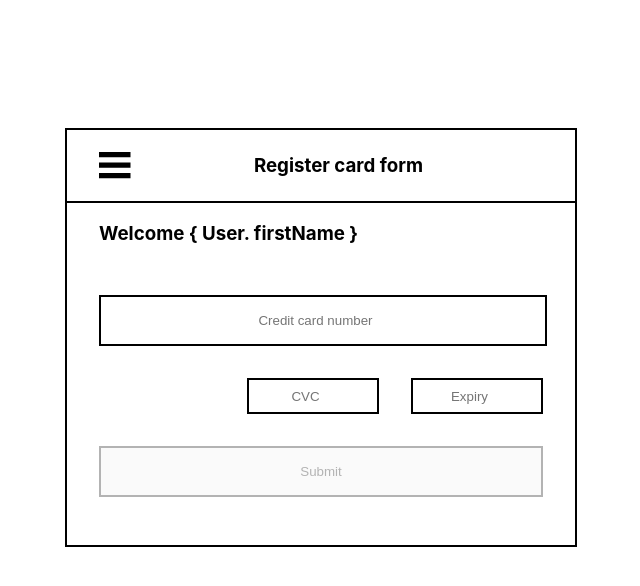
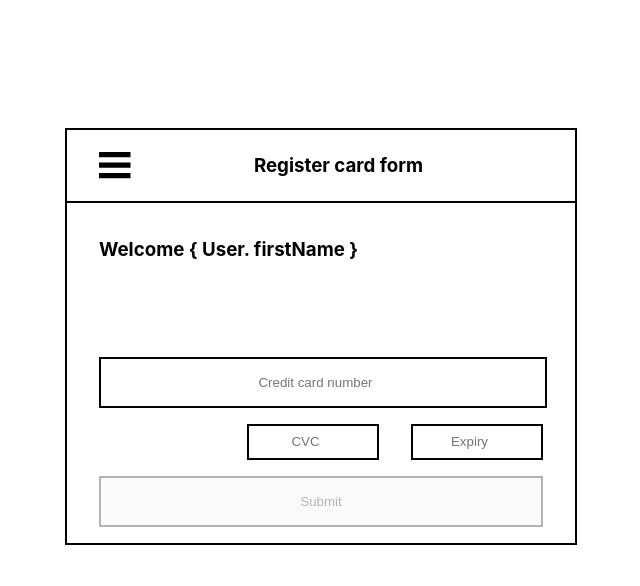
Before and after one commit to Miranda-hj/tower-task, a React (Create React App) app: page / in a window 1280 px wide. Shown: the top 586 px of the page, without its empty margins (319-959 px from the left). Built offline with nearby package versions, Linux system fonts and the light colour scheme.

Commit message:
update css

```diff
--- a/src/component/content/content.module.scss
+++ b/src/component/content/content.module.scss
@@ -1,8 +1,11 @@
 .basic {
     display: flex;
     flex-direction: column;
-    padding: 0 2rem 3rem 2rem;
-    gap: 2rem;
+    padding: 1rem 2rem;
+    gap: 1rem;
+}
+.title {
+    margin-bottom: 5rem;
 }
 .menu {
     margin: 2rem 5rem 18rem 2rem;
--- a/src/component/navigation/navigation.tsx
+++ b/src/component/navigation/navigation.tsx
@@ -23,7 +23,7 @@ export const Navigation: React.FC<IProps> = ({
           {active ? "Register card form" : "Menu"}
         </h3>
       </div>
-      <div className={styles.content}>{children}</div>
+      <div>{children}</div>
     </div>
   );
 };
```
